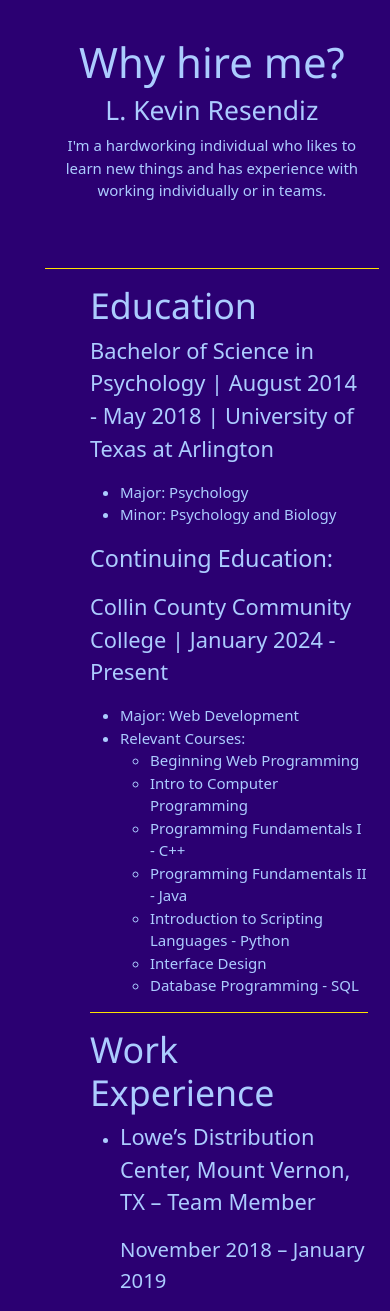
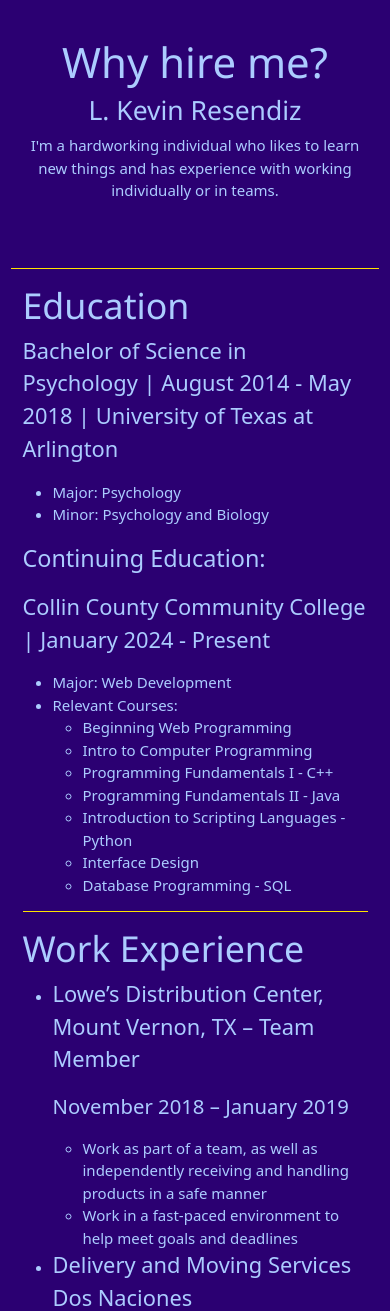
Before and after one commit to queviquev/Final-Project, a Flask app: page /hireme/ in a window 390 px wide. Shown: the part 65-1376 px from the top of the page. Run offline with Flask 3, Linux system fonts and the light colour scheme.

Commit message:
padding
fixed mobile padding

```diff
--- a/templates/aboutme.html
+++ b/templates/aboutme.html
@@ -40,7 +40,7 @@ About Me
     </style>
 {% endblock %}
 {% block content %}
-<div class="container w3-container w3-animate-bottom ps-5">
+<div class="container w3-container w3-animate-bottom">
     <div class="container headcontainer" id="aboutheader">
         <div class="row align-center">
             <div class="col-md-8 col-sm-6 d-block my-auto text-center">
@@ -53,7 +53,7 @@ About Me
         </div>
     </div>
     <hr>
-    <div class="container bodycontainer ps-5" id="aboutbody">
+    <div class="container bodycontainer" id="aboutbody">
         <div class="row">
             <div class="col">
                 <h2 class="display-3">How did I become interested in web development?</h2>
--- a/templates/hireme.html
+++ b/templates/hireme.html
@@ -40,14 +40,14 @@ My Resume
     </style>
 {% endblock %}
 {% block content %}
-<div class="container w3-container w3-animate-bottom ps-5">
+<div class="container w3-container w3-animate-bottom">
     <div class="container headcontainer">
         <h1 class="display-1">Why hire me?</h1>
         <h2 class="display-6">L. Kevin Resendiz</h2>
             <p>I'm a hardworking individual who likes to learn new things and has experience with working individually or in teams.</p>
     </div>
     <hr>
-    <div class="container bodycontainer ps-5">
+    <div class="container bodycontainer">
 
             <h2 class="display-3">Education</h2>
                 <p class="fs-3">Bachelor of Science in Psychology | August 2014 - May 2018 | University of Texas at Arlington</p>
--- a/templates/index.html
+++ b/templates/index.html
@@ -50,7 +50,7 @@ head %}
 <div class="container w3-container w3-animate-bottom">
   <div class="row">
     <div class="col-11">
-      <div class="row ps-5">
+      <div class="row">
         <div
           data-bs-spy="scroll"
           data-bs-target="#homenav"
--- a/templates/mytemplate.html
+++ b/templates/mytemplate.html
@@ -115,7 +115,7 @@
           <p>© 2024 L. Kevin Resendiz</p>
           <p>Semester Project for IMED 1341</p>
         </div>
-        <div class="d-none d-md-block position-fixed top-50 start-0 text-center pt-0 translate-middle-y" id="verticalfooter">
+        <div class="d-none pb-5 d-md-block position-fixed top-50 start-0 text-center pt-0 translate-middle-y" id="verticalfooter">
           <p class="pt-0">©2024 L. Kevin Resendiz</p>
           <p class="pt-0">Semester Project for IMED 1341</p>
         </div>
--- a/templates/portfolio.html
+++ b/templates/portfolio.html
@@ -79,7 +79,7 @@
   </div>
   <hr>
   <div class="container bodycontainer">
-    <div class="row ps-5 row-cols-1 row-cols-md-3 g-3">
+    <div class="row row-cols-1 row-cols-md-3 g-3">
       <div class="col">
         <div class="card h-100 border-dark">
           <img
--- a/templates/privacypolicy.html
+++ b/templates/privacypolicy.html
@@ -40,8 +40,8 @@ Privacy Policy
     </style>
 {% endblock %}
 {% block content %}
-    <div class="container ps-5">
-        <div class="row ps-5 w3-container w3-animate-bottom">
+    <div class="container">
+        <div class="row w3-container w3-animate-bottom">
             <h1>Privacy Policy</h1>
             <p>This Privacy Policy outlines how Queviquev collects, uses, and protects your personal information. We are committed to safeguarding your privacy.</p>
             <h2>Information We Collect</h2>
```
